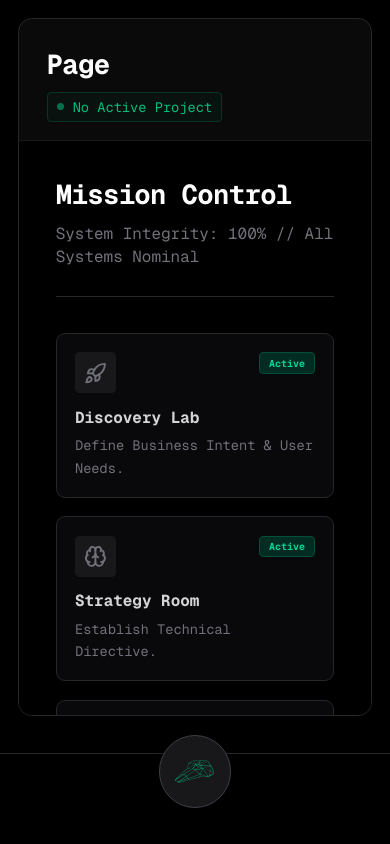
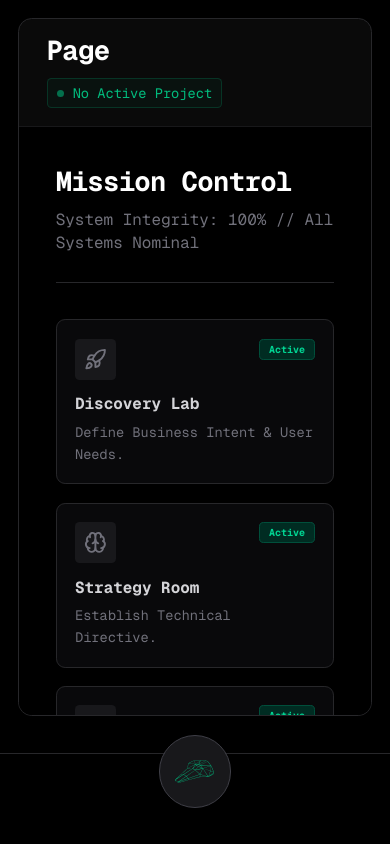
Before and after one commit to legioncodex100/command-deck, a Next.js app: page / in a window 390 px wide. Built offline with nearby package versions, Linux system fonts and the light colour scheme; no server answers.

Commit message:
style: Reduce mobile header padding

```diff
--- a/src/components/GlobalHeader.tsx
+++ b/src/components/GlobalHeader.tsx
@@ -29,7 +29,7 @@ export function GlobalHeader() {
     const formattedPage = currentPage.charAt(0).toUpperCase() + currentPage.slice(1);
 
     return (
-        <header className="flex flex-col gap-1 border-b border-zinc-800/50 pb-4 shrink-0 px-6 lg:px-8 pt-6">
+        <header className="flex flex-col gap-1 border-b border-zinc-800/50 pb-4 shrink-0 px-6 lg:px-8 pt-3 lg:pt-6">
             <div className="hidden lg:flex items-center gap-2 text-xs font-mono text-zinc-500 uppercase tracking-wider mb-1">
                 Command Deck <span className="text-zinc-700">/</span> {formattedPage}
             </div>
```
